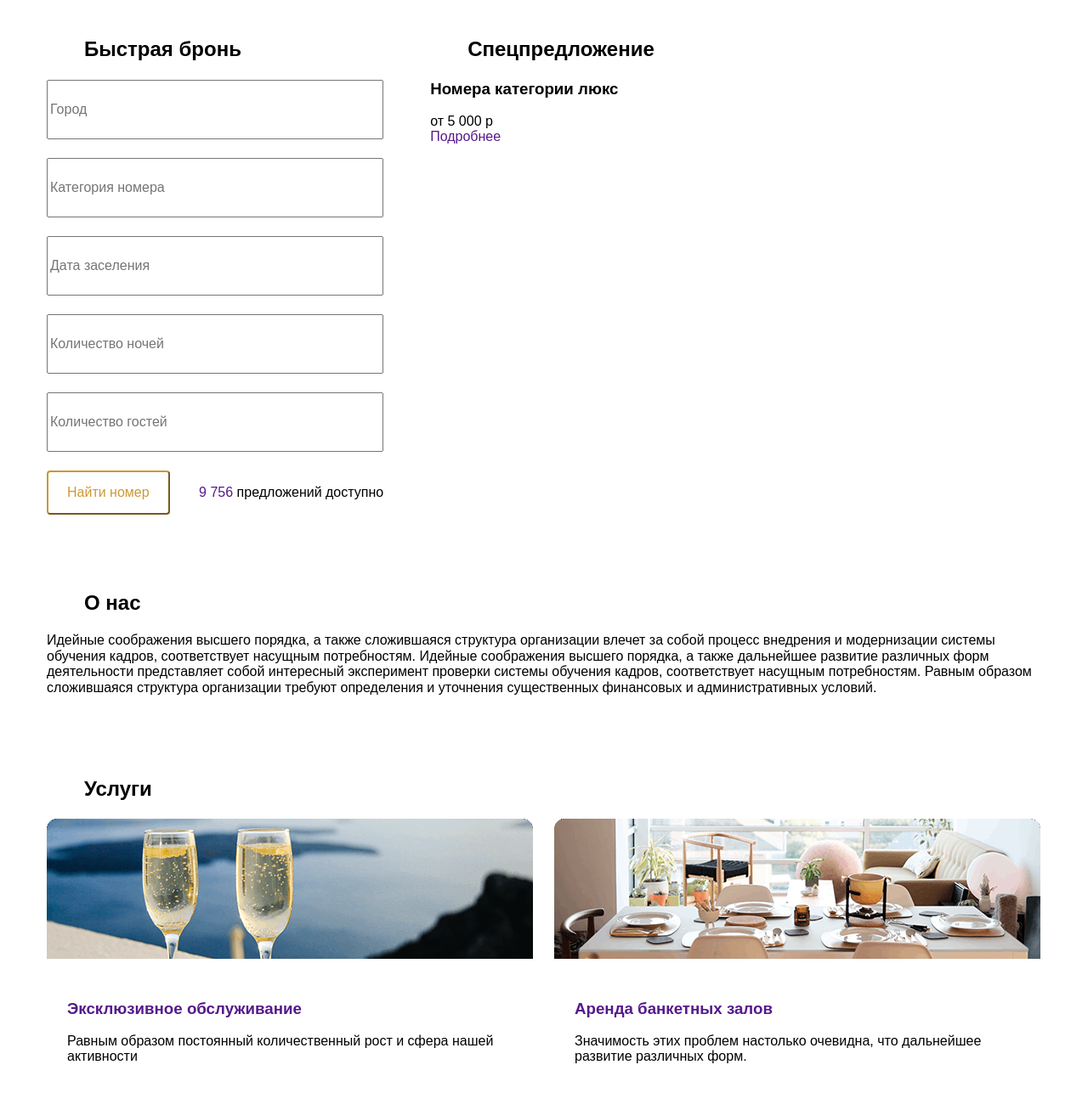
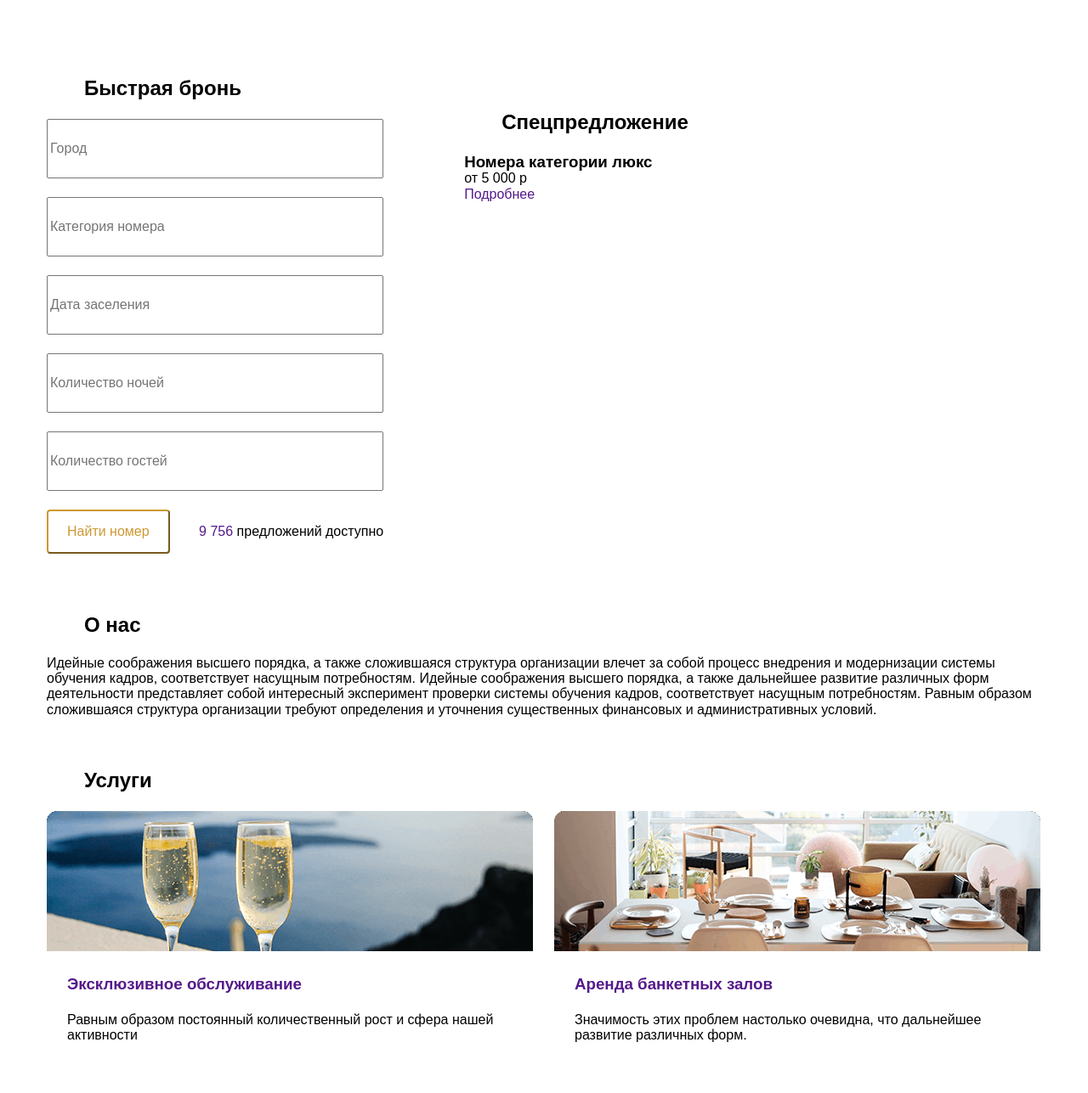
Before and after one commit to talaev-sergey/Gitlab, a plain HTML site: page 06_layout-flexbox/index.html in a window 1280 px wide. Shown: the part 200-1487 px from the top of the page at 85% size. Drawn offline with Linux system fonts and the light colour scheme.

Commit message:
Changes style.css

```diff
--- a/06_layout-flexbox/css/style.css
+++ b/06_layout-flexbox/css/style.css
@@ -4,6 +4,18 @@
 
 a {
     text-decoration: none;
+}
+
+h2 {
+    margin: 0;
+}
+
+h3 {
+    margin: 0;
+}
+
+p {
+    margin: 0;
 }
 
 ul {
@@ -48,7 +60,9 @@ html {
 /* Header */
 
 .header {
-    height: 154px;
+    height: 220px;
+    padding-top: 30px;
+    padding-bottom: 35px;
 }
 
 .header-container {
@@ -137,11 +151,14 @@ html {
 
 /* Reservation */
 
+.reservation-ad {
+    padding-top: 70px;
+    padding-bottom: 35px;
+}
+
 .reservation-ad-container {
     display: flex;
     width: 100%;
-    padding-top: 70px;
-    padding-bottom: 35px;
 }
 
 .reservation {
@@ -157,6 +174,13 @@ html {
 
 .reservation-action-btn {
     margin-right: 30px;
+}
+
+.ad-item-banner {
+    display: flex;
+    flex-direction: column;
+    width: 595px;
+    padding: 40px;
 }
 
 
@@ -186,11 +210,15 @@ html {
 .services-item {
     width: 573px;
     height: 326px;
-    padding-bottom: 24px;
+    margin-bottom: 24px;
 }
 
 .services-card {
     padding: 24px;
+}
+
+.services-link {
+    margin-bottom: 22px;
 }
 
 
@@ -232,7 +260,7 @@ html {
 .hostels-item {
     width: 374px;
     height: 442px;
-    padding-bottom: 24px;
+    margin-bottom: 24px;
 }
 
 .hostels-card {
@@ -243,6 +271,15 @@ html {
     display: flex;
     align-items: center;
     justify-content: space-between;
+    margin-bottom: 18px;
+}
+
+.hostels-card-name-hostel {
+    margin-bottom: 18px;
+}
+
+.hostels-card-country {
+    margin-bottom: 18px;
 }
 
 .hostels-card-price-block {
```
